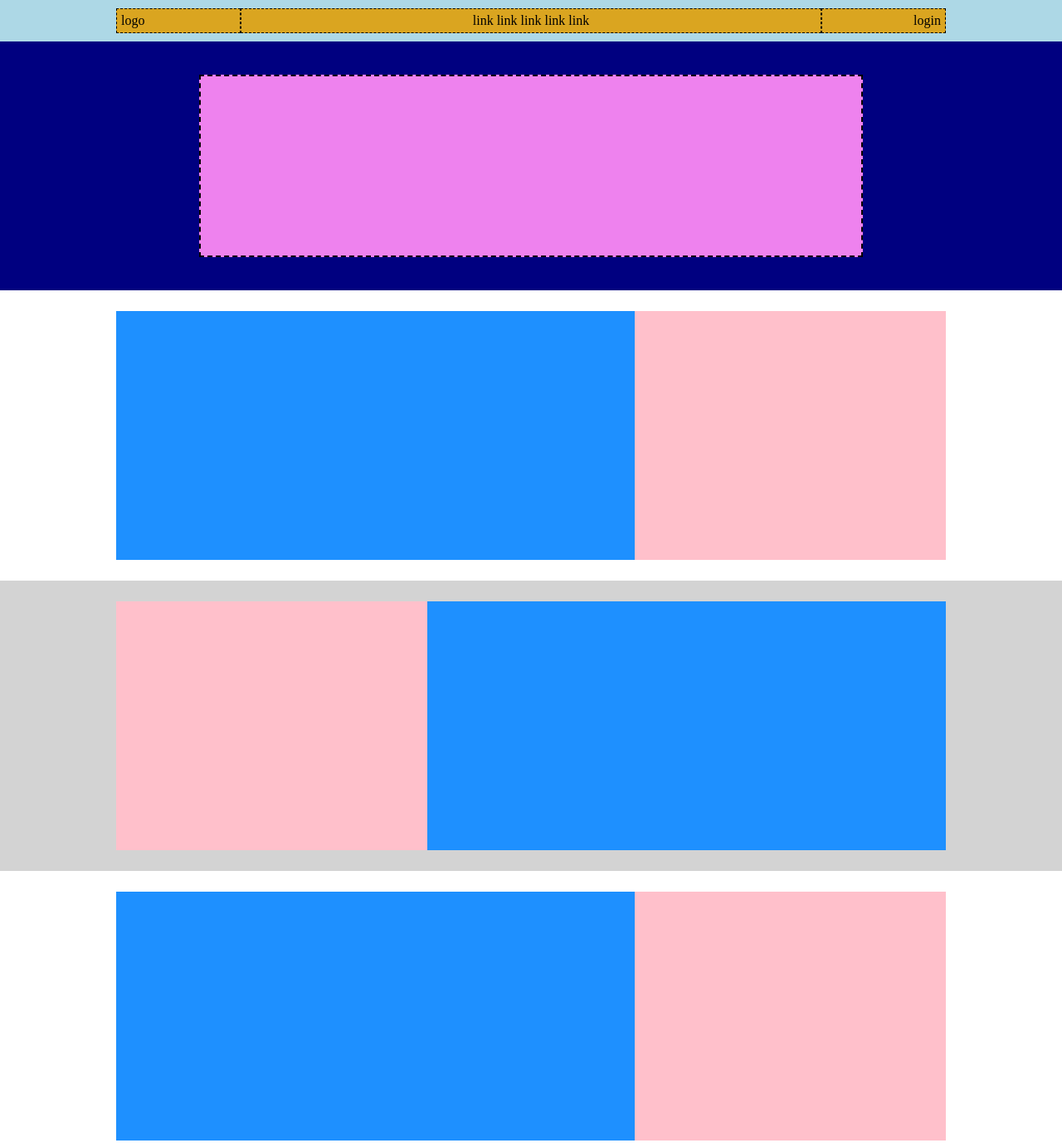
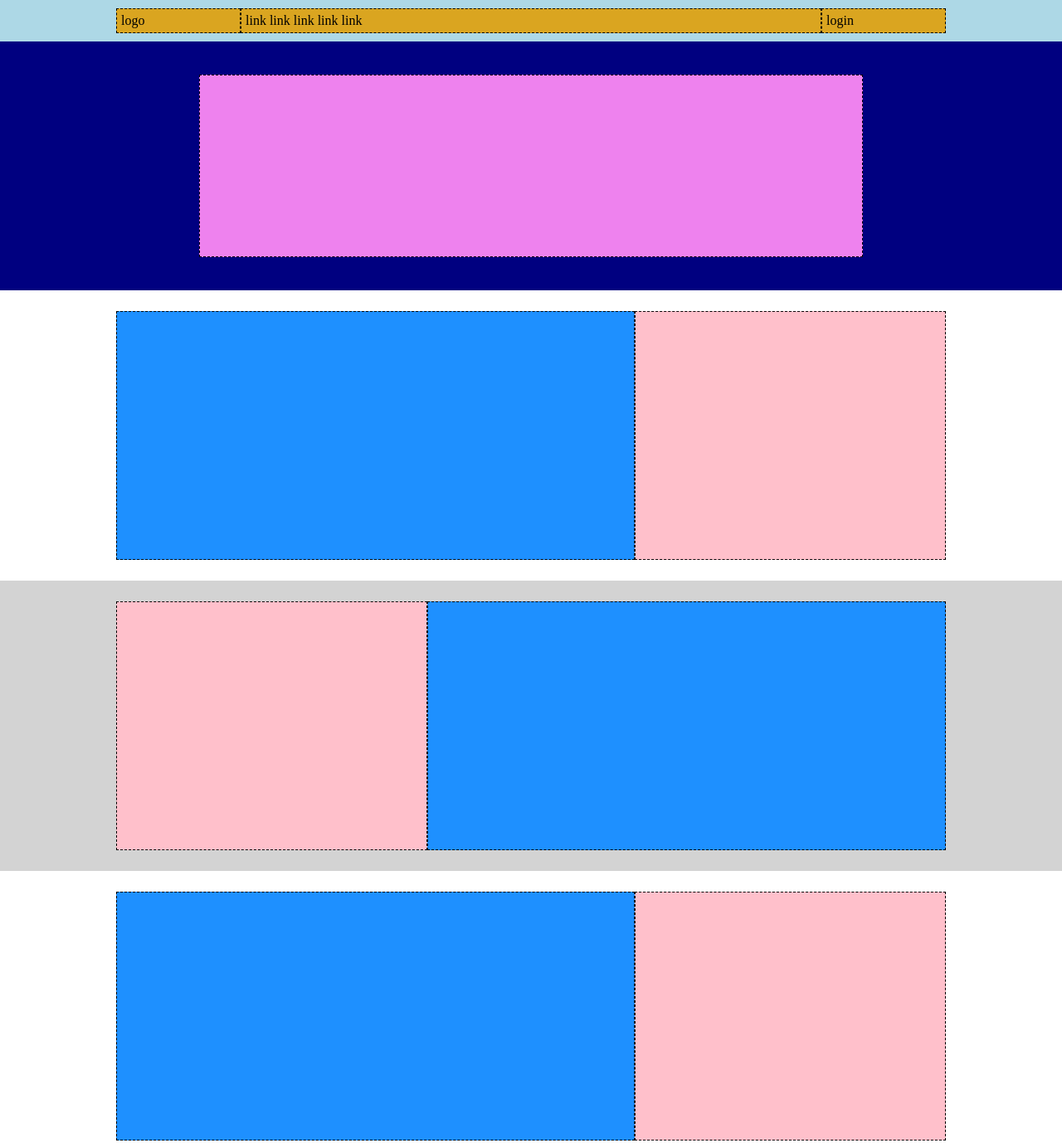
Before and after one commit to ClaudioLoGiudice7/htmlcss-struttura-discord, a plain HTML site: page index.html in a window 1280 px wide. Shown: the top 1378 px of the page at 83% size. Drawn offline with Linux system fonts and the light colour scheme.

Commit message:
entering main

```diff
--- a/index.html
+++ b/index.html
@@ -11,50 +11,49 @@
     <header>
         <nav>
             <div class="container-header">
-                <div class="first div-nav"><a href="#">logo</a></div>
-                <div class="second div-nav"><a href="#">link link link link link</a></div>
-                <div class="third div-nav"><a href="#">login</a></div>
+                <div class="first div-nav black-border"><a href="#">logo</a></div>
+                <div class="second div-nav black-border"><a href="#">link link link link link</a></div>
+                <div class="third div-nav black-border"><a href="#">login</a></div>
             </div>
         </nav>
     </header>
 
     <main>
         <section class="blue section">
-            <div class="pink-div"></div>
+            <div class="pink-div black-border"></div>
         </section>
         <section class="white section">
             <div class="section-container">
-                <div class="light-blue"></div>
-                <div class="light-pink"></div>
+                <div class="light-blue black-border"></div>
+                <div class="light-pink black-border"></div>
             </div>
         </section>
         <section class="grey section">
             <div class="section-container">
-                <div id="grey-background-light-pink"></div>
-                <div id="grey-background-light-blue"></div>
+                <div id="grey-background-light-pink" class="black-border"></div>
+                <div id="grey-background-light-blue" class="black-border"></div>
             </div>
         </section>
         <section class="white section">
             <div class="section-container">
-                <div class="light-blue"></div>
-                <div class="light-pink"></div>
+                <div class="light-blue black-border"></div>
+                <div class="light-pink black-border"></div>
             </div>
         </section>
         <section id="big-grey-section">
-            <div id="green-div"></div>
+            <div id="green-div" class="black-border"></div>
         </section>
         <section class="dark-grey section">
             <div class="section-container">
-                <div id="salmon-div"></div>
-                <div class="aqua-div"></div>
-                <div class="aqua-div"></div>
-                <div class="aqua-div"></div>
-                <div class="aqua-div"></div>
+                <div id="salmon-div" class="black-border"></div>
+                <div class="black-border">
+                    <div class="aqua-div"></div>
+                    <div class="aqua-div"></div>
+                    <div class="aqua-div"></div>
+                    <div class="aqua-div"></div>
+                </div>
             </div>
         </section>
     </main>
-
-
-    <footer></footer>
 </body>
 </html>
--- a/style.css
+++ b/style.css
@@ -8,6 +8,11 @@ header{
     background-color: #add8e6;
     min-width: 100px;
     height: 50px;
+}
+
+.black-border{
+    border: 1px dashed black;
+    display: flex;
 }
 
 a{
@@ -23,7 +28,6 @@ a{
 
 .div-nav{
     background-color: #daa520;
-    border: 1px dashed black;
     width: 400px;
     padding: 5px;
     margin-top: 10px;
@@ -75,7 +79,6 @@ section{
     height: 220px;
     margin: auto;
     padding: 50px;
-    border: 2px dashed #000;
 }
 
 .light-blue{
@@ -129,7 +132,6 @@ section{
     background-color: #f08080;
     height: 300px;
     width: 100px;
-    border: 1px dashed black;
 }
 
 .aqua-div{
@@ -138,3 +140,7 @@ section{
     width: 100px;
     border: 1px dashed white;
 }
+
+.dark-grey.section{
+    padding-bottom: 10px;
+}
```
